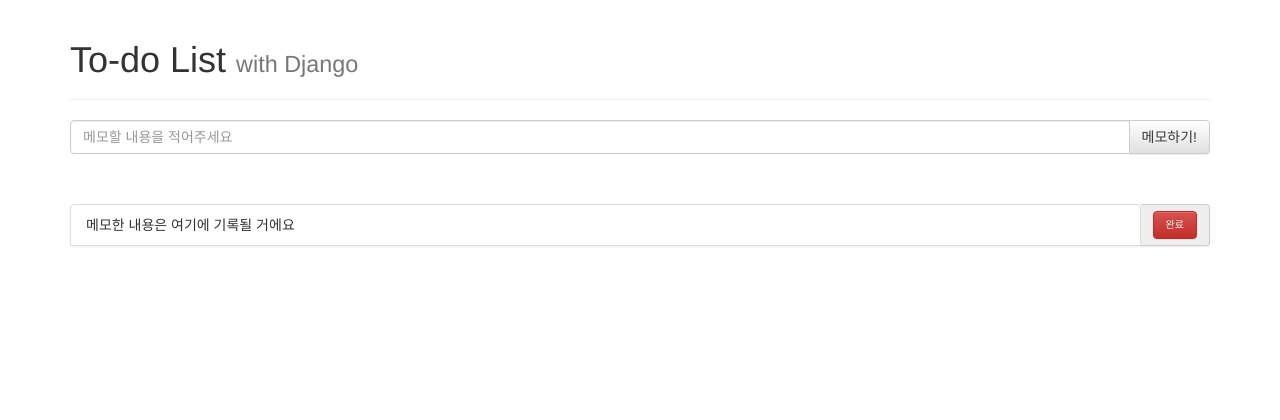
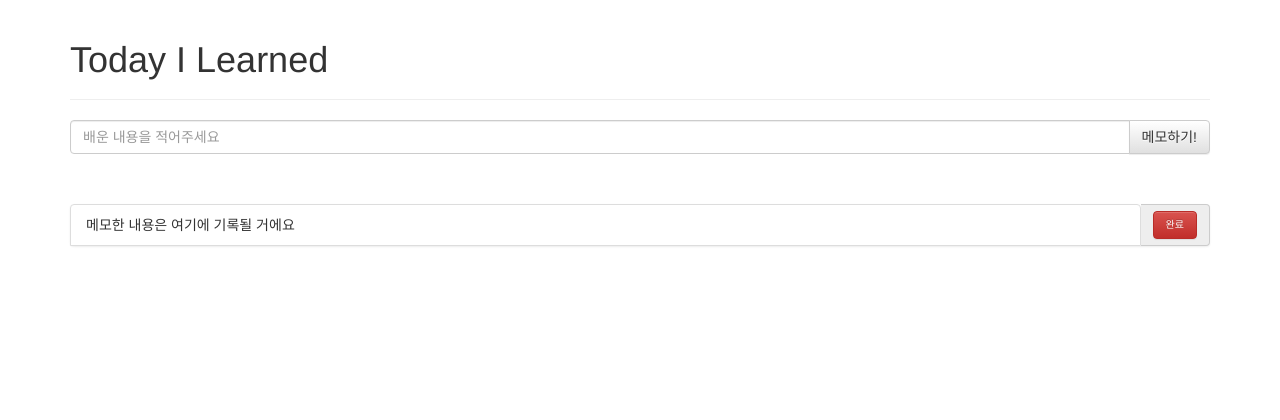
Before and after one commit to lini1634/ToDoList-with-Django, a Django app: page / in a window 1280 px wide. Shown: the top 420 px of the page. Run offline with Django 3.2, Linux system fonts and the light colour scheme; some libraries are stand-ins or nearby versions.

Commit message:
Update index.html

```diff
--- a/ToDoList/my_to_do_app/templates/my_to_do_app/index.html
+++ b/ToDoList/my_to_do_app/templates/my_to_do_app/index.html
@@ -36,14 +36,14 @@
     <div class="container">
         <div class="header">
             <div class="page-header">
-                <h1>To-do List <small>with Django</small></h1>
+                <h1>Today I Learned</h1>
             </div>
         </div>
         <div class="content">
             <div class="messageDiv">
                 <form action="" method="POST">{% csrf_token %}
                     <div class="input-group">
-                        <input id="todoContent" name="todoContent" type="text" class="form-control" placeholder="메모할 내용을 적어주세요">
+                        <input id="todoContent" name="todoContent" type="text" class="form-control" placeholder="배운 내용을 적어주세요">
                         <span class="input-group-btn">
                             <button class="btn btn-default" type="submit">메모하기!</button>
                         </span>
```
